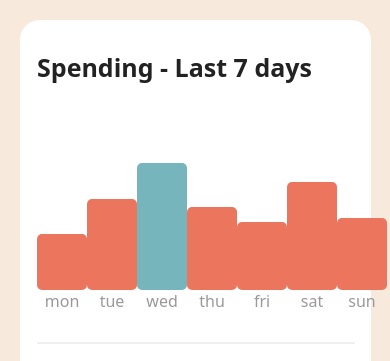
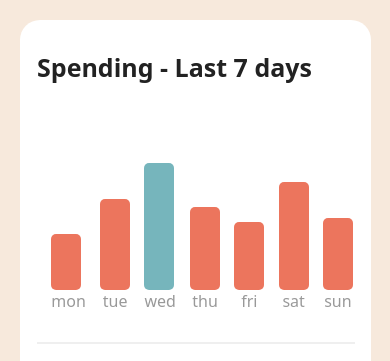
Before and after one commit to TonyRodIv/MyBalance, a plain HTML site: page index.html in a window 390 px wide. Shown: the part 211-572 px from the top of the page. Drawn offline with Linux system fonts and the light colour scheme.

Commit message:
Add files via upload

```diff
--- a/style.css
+++ b/style.css
@@ -144,3 +144,9 @@ hr {
 .wed:hover{
     background-color: #B4DFE5;
 }
+
+@media screen and (max-width: 500px) {
+    .progress, #progress{
+        width: 30px;
+    }
+}
```
